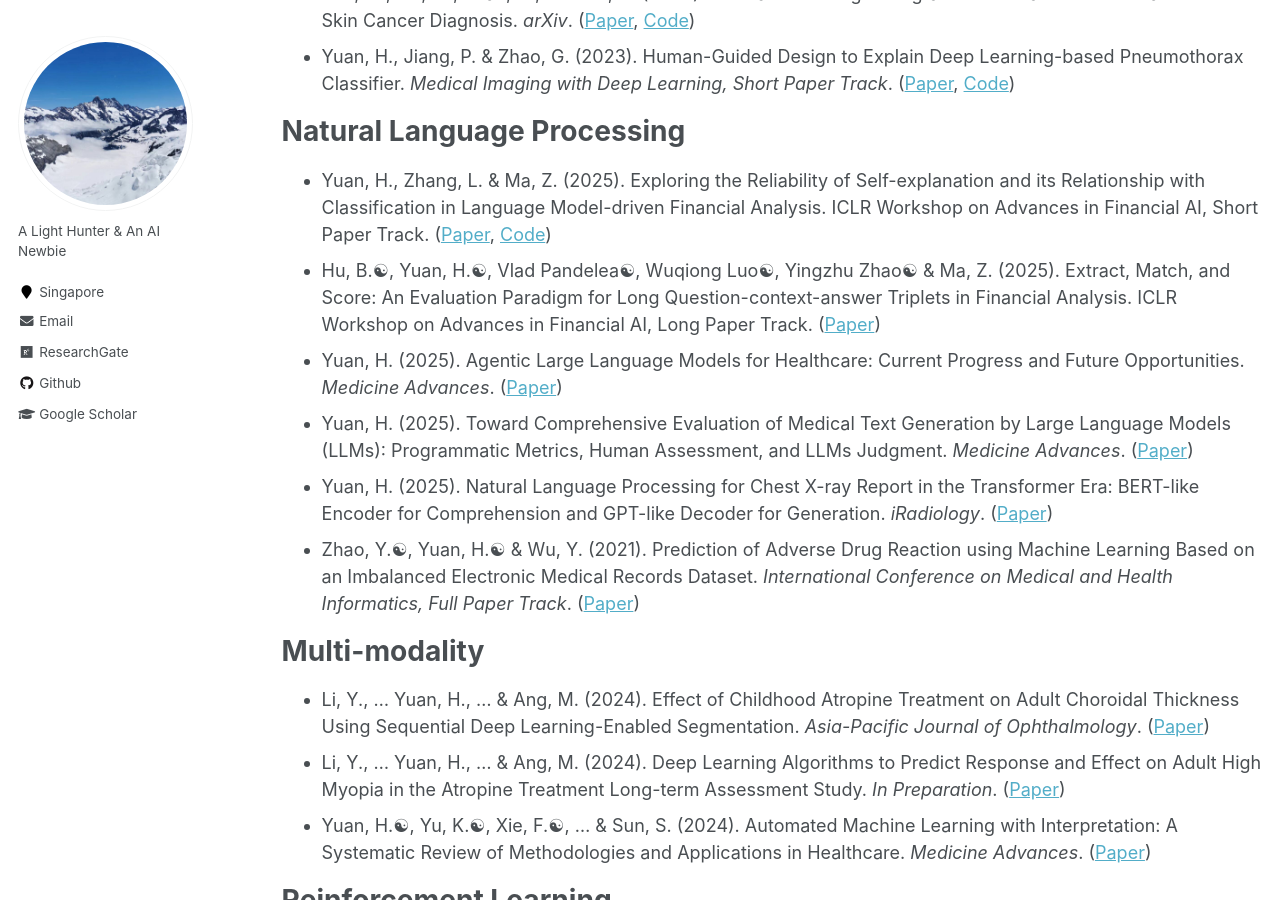
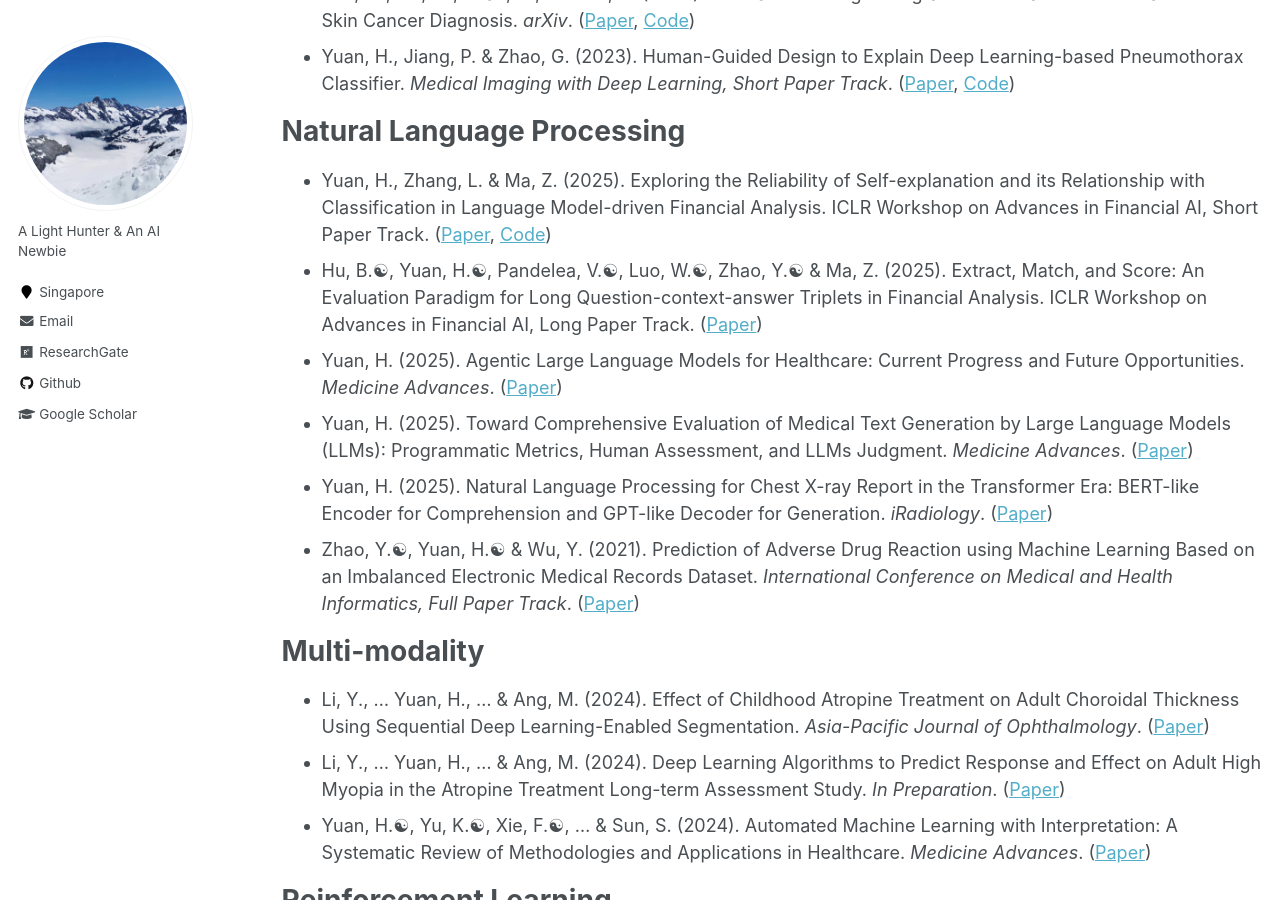
Before and after one commit to Han-Yuan-Med/Han-Yuan-Med.github.io, a Jekyll site: the page built from _pages/publications.md, in a window 1280 px wide and 900 px high, scrolled down 546 px. Built offline with Jekyll 4.4.1, drawn with Linux system fonts in a browser that asks for light colours.

Commit message:
Update publications.md

```diff
--- a/_pages/publications.md
+++ b/_pages/publications.md
@@ -15,7 +15,7 @@ author_profile: true
 
 # Natural Language Processing
 * Yuan, H., Zhang, L. & Ma, Z. (2025). Exploring the Reliability of Self-explanation and its Relationship with Classification in Language Model-driven Financial Analysis. ICLR Workshop on Advances in Financial AI, Short Paper Track. ([Paper](), [Code](https://github.com/Han-Yuan-Med/Language-Models-for-Finance))
-* Hu, B.☯︎, Yuan, H.☯︎, Vlad Pandelea☯︎, Wuqiong Luo☯︎, Yingzhu Zhao☯︎ & Ma, Z. (2025). Extract, Match, and Score: An Evaluation Paradigm for Long Question-context-answer Triplets in Financial Analysis. ICLR Workshop on Advances in Financial AI, Long Paper Track. ([Paper](http://han-yuan-med.github.io/files/.pdf))
+* Hu, B.☯︎, Yuan, H.☯︎, Pandelea, V.☯︎, Luo, W.☯︎, Zhao, Y.☯︎ & Ma, Z. (2025). Extract, Match, and Score: An Evaluation Paradigm for Long Question-context-answer Triplets in Financial Analysis. ICLR Workshop on Advances in Financial AI, Long Paper Track. ([Paper](http://han-yuan-med.github.io/files/.pdf))
 * Yuan, H. (2025). Agentic Large Language Models for Healthcare: Current Progress and Future Opportunities. *Medicine Advances*. ([Paper](http://han-yuan-med.github.io/files/.pdf))
 * Yuan, H. (2025). Toward Comprehensive Evaluation of Medical Text Generation by Large Language Models (LLMs): Programmatic Metrics, Human Assessment, and LLMs Judgment. *Medicine Advances*. ([Paper](http://han-yuan-med.github.io/files/.pdf))
 * Yuan, H. (2025). Natural Language Processing for Chest X-ray Report in the Transformer Era: BERT-like Encoder for Comprehension and GPT-like Decoder for Generation. *iRadiology*. ([Paper](http://han-yuan-med.github.io/files/Natural language processing for chest X‐ray reports in the transformer era BERT‐like encoders for comprehension and GPT‐like decoders for generation.pdf))
```
